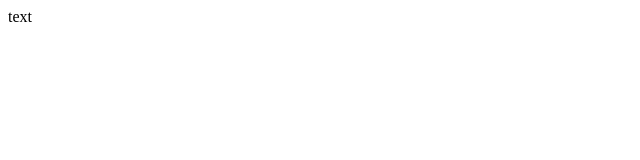
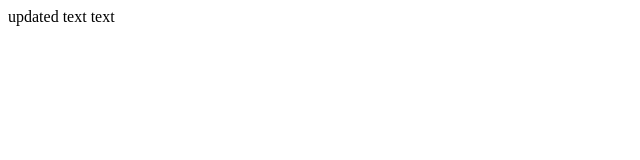
Before and after one commit to timmyvm/github-test, a plain HTML site: page index.html in a window 1280 px wide. Shown: the full height of the page, 0-640 px from the left. Drawn offline with Linux system fonts and the light colour scheme.

Commit message:
updated text

```diff
--- a/index.html
+++ b/index.html
@@ -6,6 +6,6 @@
     <title>Document</title>
 </head>
 <body>
-    text
+     updated text text
 </body>
 </html>
```
